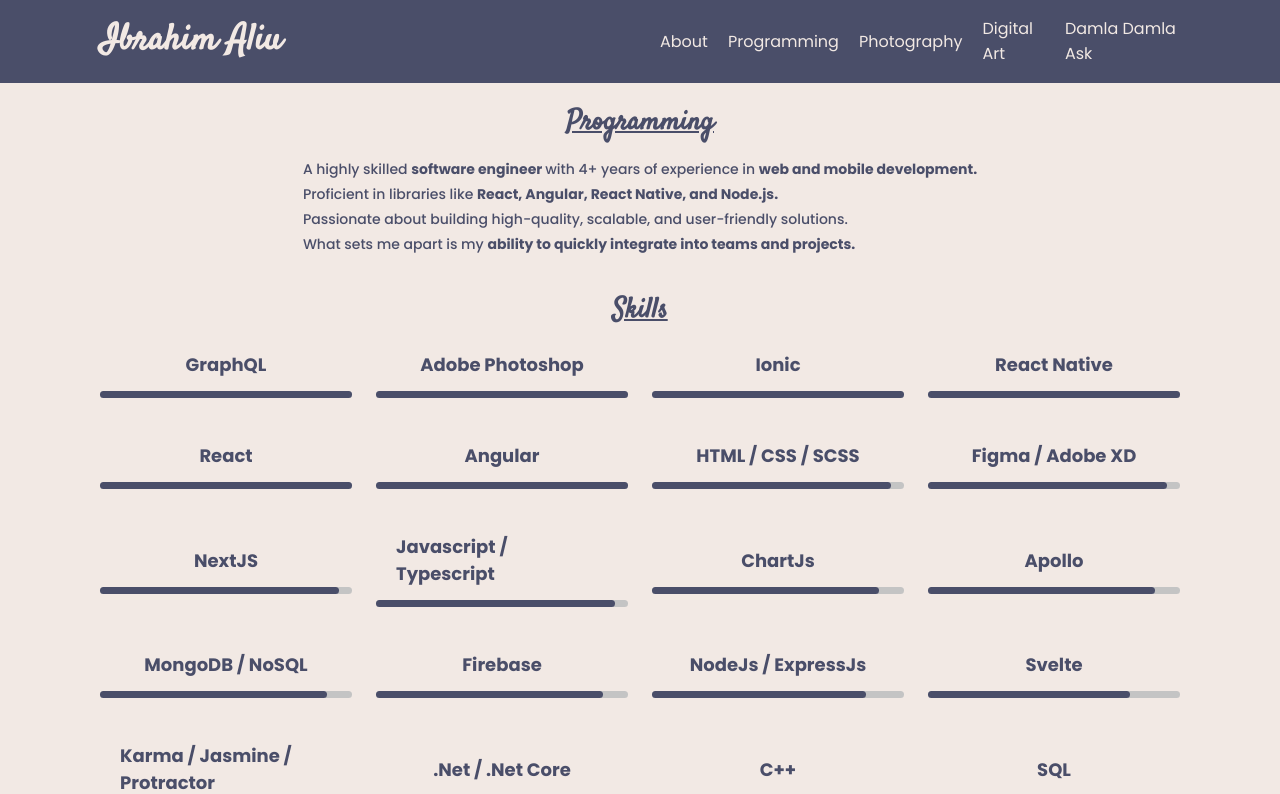
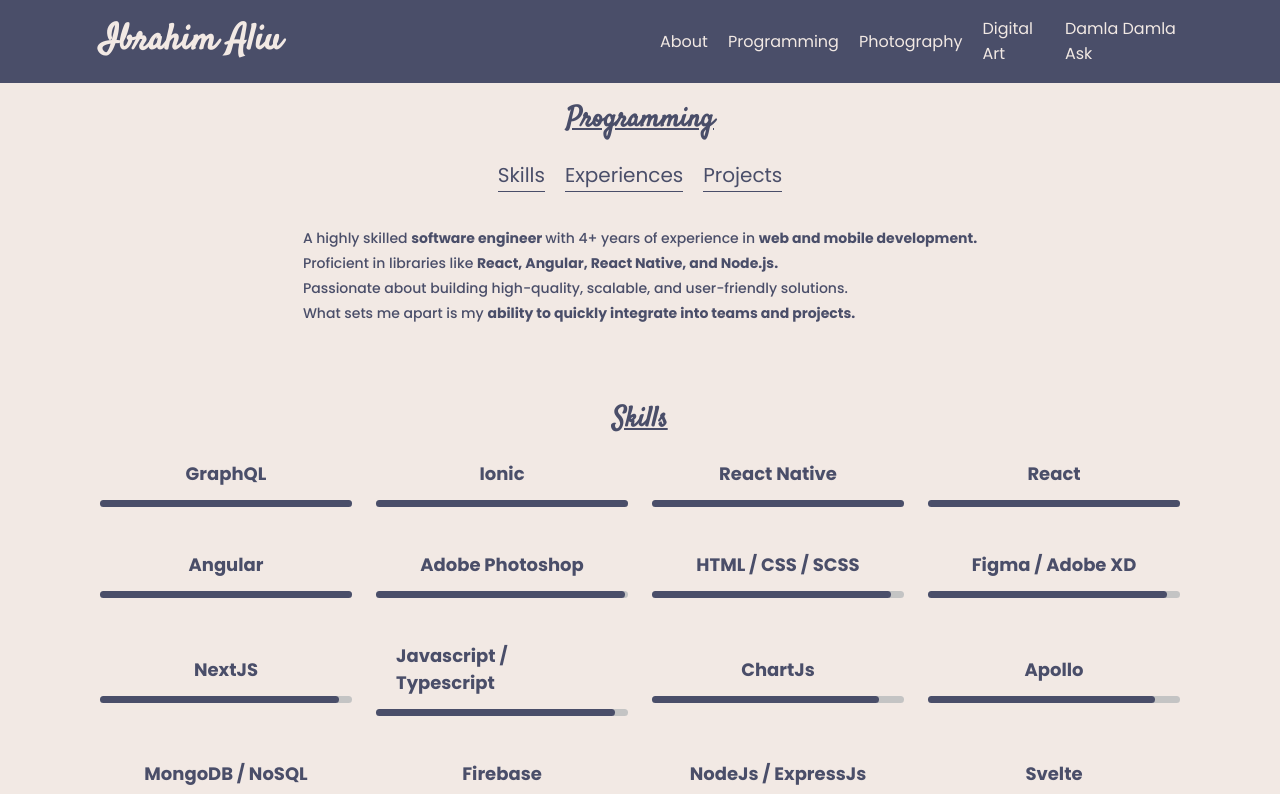
Before and after one commit to ibrahim94ali/porfolio, a Next.js app: page /programming in a window 1280 px wide. Shown: the top 794 px of the page. Built offline with nearby package versions, Linux system fonts and the light colour scheme.

Commit message:
added links in programming

```diff
--- /dev/null
+++ b/components/Badge.js
@@ -0,0 +1,12 @@
+import React from "react";
+import styles from "../styles/Badge.module.scss";
+
+function Badge({ label, link }) {
+  return (
+    <div className={styles.container}>
+      <a href={link}>{label}</a>
+    </div>
+  );
+}
+
+export default Badge;
--- a/pages/api/skills.js
+++ b/pages/api/skills.js
@@ -45,7 +45,7 @@
   },
   {
     name: "Adobe Photoshop",
-    skill: 100,
+    skill: 99,
   },
   {
     name: "Figma / Adobe XD",
--- a/pages/programming.js
+++ b/pages/programming.js
@@ -7,6 +7,7 @@
 import { skills } from "./api/skills";
 import { projects } from "./api/projects";
 import { experiences } from "./api/experiences";
+import Badge from "../components/Badge";
 
 export default function Programming() {
   const currentYear = new Date().getFullYear();
@@ -18,6 +19,11 @@
       </Head>
       <div className={styles.texts}>
         <h2>Programming</h2>
+        <div className={styles.badgesContainer}>
+          <Badge label={"Skills"} link={"#skills"} />
+          <Badge label={"Experiences"} link={"#experience"} />
+          <Badge label={"Projects"} link={"#projects"} />
+        </div>
         <h3 className={styles.subtitle}>
           A highly skilled <strong> software engineer </strong> with{" "}
           {currentYear - 2018}+ years of experience in{" "}
@@ -33,7 +39,7 @@
           <strong>ability to quickly integrate into teams and projects.</strong>
         </h3>
       </div>
-      <div className={styles.skills}>
+      <div className={styles.skills} id="#skills">
         <h2>Skills</h2>
         <Grid
           container
@@ -66,13 +72,13 @@
             ))}
         </Grid>
       </div>
-      <div className={styles.experience}>
+      <div className={styles.experience} id="experience">
         <h2>Experiences</h2>
         {experiences.map((experience) => (
           <Experience experience={experience} key={experience.company} />
         ))}
       </div>
-      <div className={styles.projects}>
+      <div className={styles.projects} id="projects">
         <h2>Projects</h2>
         {projects.map((project) => (
           <Project project={project} key={project.name} />
--- /dev/null
+++ b/styles/Badge.module.scss
@@ -0,0 +1,16 @@
+@import "./constants.scss";
+@import "./mixins.scss";
+
+.container {
+  @include underline-on-hover($color-primary);
+
+  margin: 2rem 0;
+
+  border-bottom: 1px solid $color-primary;
+
+  a {
+    font-family: Poppins;
+    font-size: 2rem;
+    color: $color-primary;
+  }
+}
--- a/styles/Header.module.scss
+++ b/styles/Header.module.scss
@@ -8,6 +8,9 @@
   justify-content: space-between;
   align-items: center;
   padding: 1.5rem 10rem;
+  position: fixed;
+  margin-bottom: 5rem;
+  z-index: 2;
 
   @media screen and (max-width: 768px) {
     padding: 1rem;
--- a/styles/Layout.module.scss
+++ b/styles/Layout.module.scss
@@ -6,11 +6,11 @@
   // min-height: -webkit-fill-available;
   .content {
     flex: 1;
-    padding: 2rem 10rem;
+    padding: 10rem 10rem 2rem;
     background-color: $color-secondary;
 
     @media screen and (max-width: 768px) {
-      padding: 2rem 3rem;
+      padding: 16rem 3rem 2rem;
     }
   }
 }
--- a/styles/Programming.module.scss
+++ b/styles/Programming.module.scss
@@ -37,12 +37,19 @@
     }
   }
 
+  .badgesContainer {
+    display: flex;
+    align-items: center;
+    justify-content: center;
+    gap: 2rem;
+  }
+
   .skills {
     display: flex;
     flex-direction: column;
     align-items: center;
     justify-content: center;
-    margin-top: 2rem;
+    padding-top: 6rem;
 
     .skillsContainer {
       display: flex;
@@ -88,13 +95,21 @@
     flex-direction: column;
     align-items: center;
     justify-content: center;
-    margin-top: 4rem;
+    padding-top: 10rem;
+
+    @media screen and (max-width: 768px) {
+      padding-top: 13rem;
+    }
   }
   .projects {
     display: flex;
     flex-direction: column;
     align-items: center;
     justify-content: center;
-    margin-top: 4rem;
+    padding-top: 10rem;
+
+    @media screen and (max-width: 768px) {
+      padding-top: 13rem;
+    }
   }
 }
```
